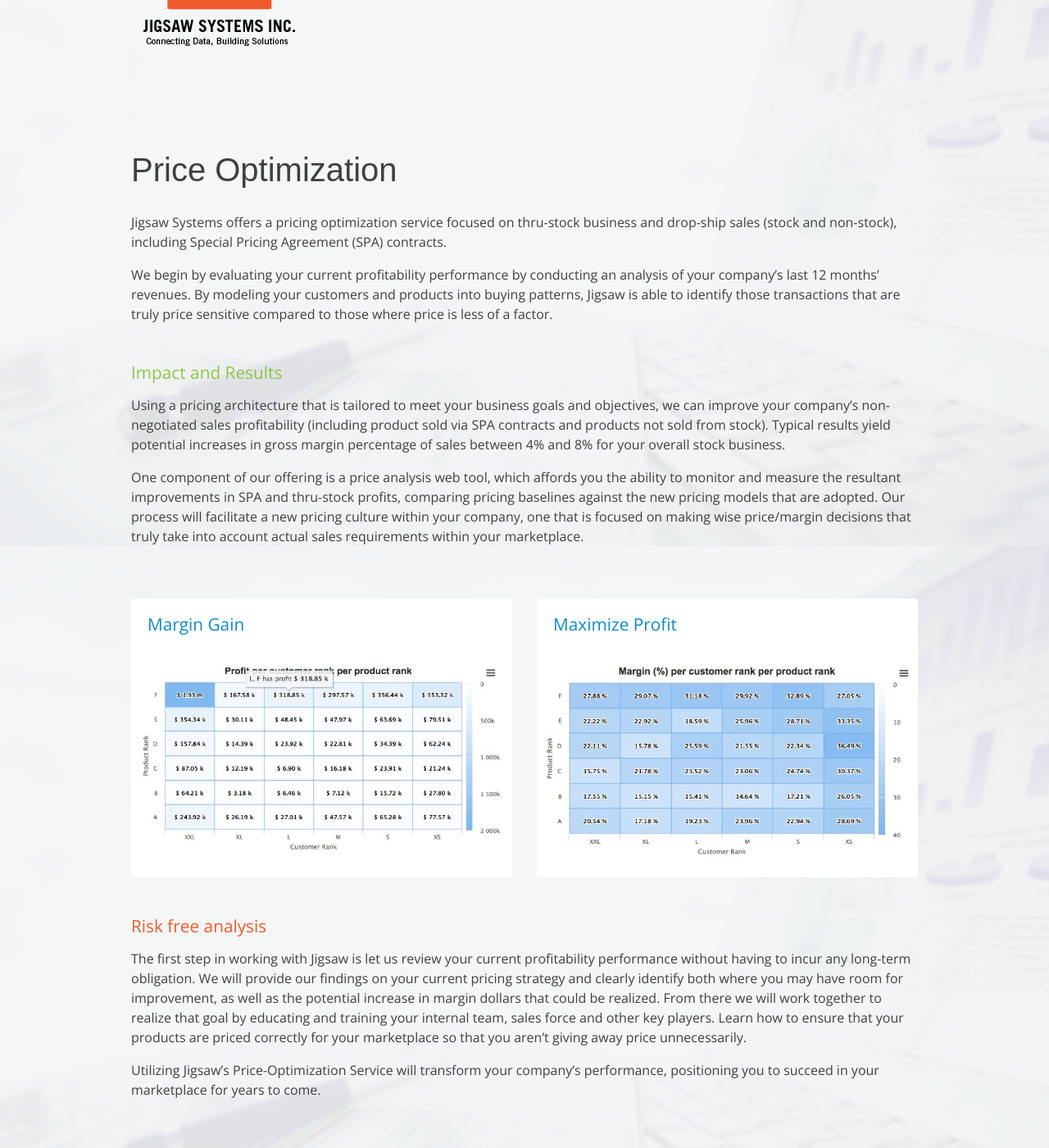
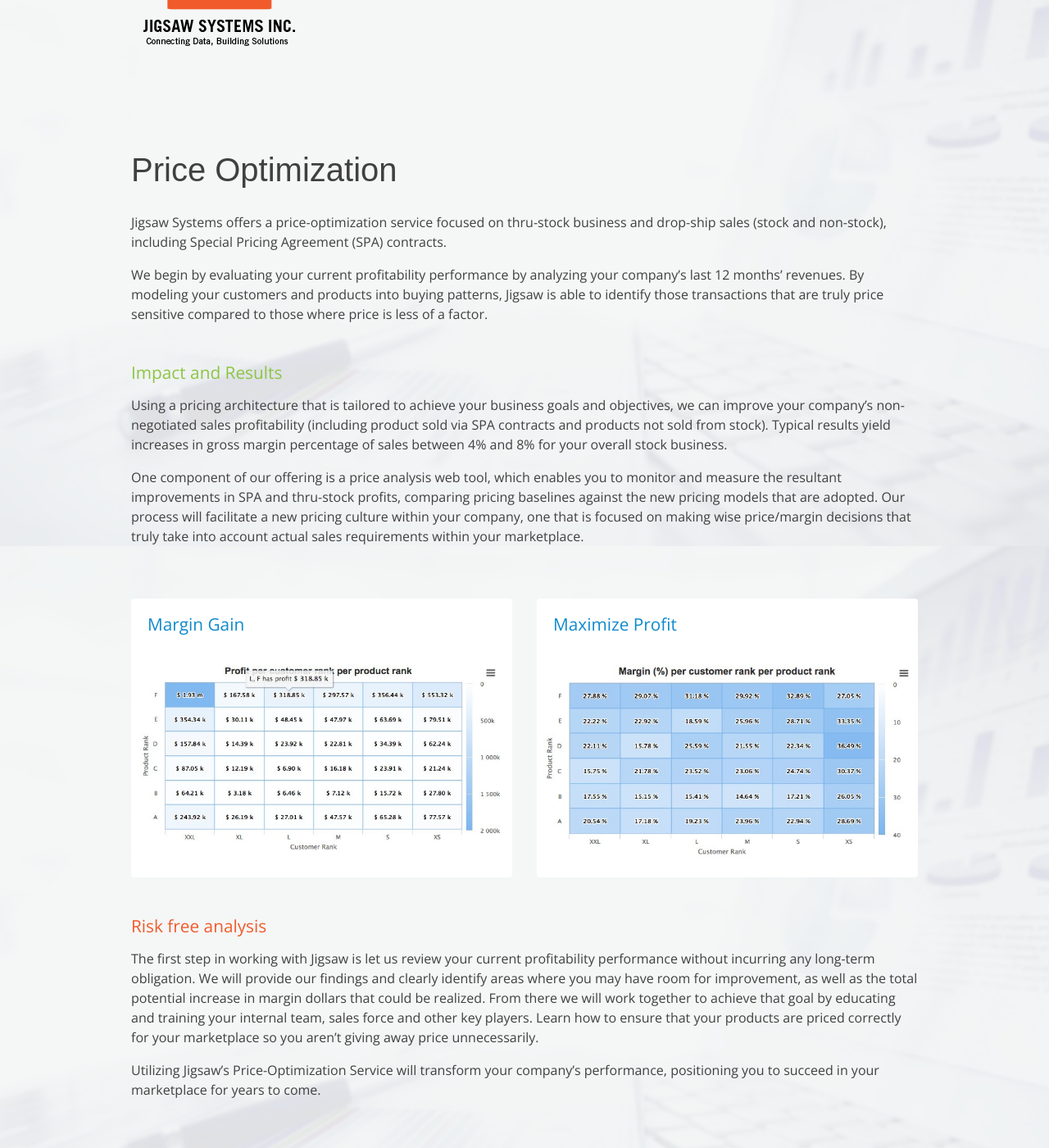
Before and after one commit to Codefully/jigsaw-redo, a Jekyll site: the page built from pages/distributors-price-optimization.md, in a window 1280 px wide and 1400 px high, scrolled down 234 px. Shown: the whole window at 82% size. Built offline with Jekyll 4.4.1, drawn with Linux system fonts in a browser that asks for light colours; nearby versions of some CDN libraries; some web fonts are replaced.

Commit message:
Updated Distributors Price Optimization

```diff
--- a/pages/distributors-price-optimization.md
+++ b/pages/distributors-price-optimization.md
@@ -8,15 +8,15 @@ layout: page
 
 # Price Optimization
 
-Jigsaw Systems offers a pricing optimization service focused on thru-stock business and drop-ship sales (stock and non-stock), including Special Pricing Agreement (SPA) contracts.
+Jigsaw Systems offers a price-optimization service focused on thru-stock business and drop-ship sales (stock and non-stock), including Special Pricing Agreement (SPA) contracts.
 
-We begin by evaluating your current profitability performance by conducting an analysis of your company’s last 12 months' revenues. By modeling your customers and products into buying patterns, Jigsaw is able to identify those transactions that are truly price sensitive compared to those where price is less of a factor.
+We begin by evaluating your current profitability performance by analyzing your company’s last 12 months' revenues. By modeling your customers and products into buying patterns, Jigsaw is able to identify those transactions that are truly price sensitive compared to those where price is less of a factor.
 
 <h2 class="color-green mt-5 mb-3">Impact and Results</h2>
 
-Using a pricing architecture that is tailored to meet your business goals and objectives, we can improve your company’s non-negotiated sales profitability (including product sold via SPA contracts and products not sold from stock). Typical results yield potential increases in gross margin percentage of sales between 4% and 8% for your overall stock business.
+Using a pricing architecture that is tailored to achieve your business goals and objectives, we can improve your company’s non-negotiated sales profitability (including product sold via SPA contracts and products not sold from stock). Typical results yield increases in gross margin percentage of sales between 4% and 8% for your overall stock business.
 
-One component of our offering is a price analysis web tool, which affords you the ability to monitor and  measure the resultant improvements in SPA and thru-stock profits, comparing pricing baselines against the new pricing models that are adopted. Our process will facilitate a new pricing culture within your company, one that is focused on making wise price/margin decisions that truly take into account actual sales requirements within your marketplace.
+One component of our offering is a price analysis web tool, which enables you to monitor and measure the resultant improvements in SPA and thru-stock profits, comparing pricing baselines against the new pricing models that are adopted. Our process will facilitate a new pricing culture within your company, one that is focused on making wise price/margin decisions that truly take into account actual sales requirements within your marketplace.
 
 <div class="card-deck">
   <div class="card my-5 pb-4">
@@ -36,6 +36,6 @@ One component of our offering is a price analysis web tool, which affords you th
 <h2 class="color-orange mb-3">Risk free analysis</h2>
 
 
-The first step in working with Jigsaw is let us review your current profitability performance without having to incur any long-term obligation. We will provide our findings on your current pricing strategy and clearly identify both where you may have room for improvement, as well as the potential increase in margin dollars that could be realized. From there we will work together to realize that goal by educating and training your internal team, sales force and other key players. Learn how to ensure that your products are priced correctly for your marketplace so that you aren't giving away price unnecessarily.
+The first step in working with Jigsaw is let us review your current profitability performance without incurring any long-term obligation. We will provide our findings and clearly identify areas where you may have room for improvement, as well as the total potential increase in margin dollars that could be realized. From there we will work together to achieve that goal by educating and training your internal team, sales force and other key players. Learn how to ensure that your products are priced correctly for your marketplace so you aren't giving away price unnecessarily.
 
 Utilizing Jigsaw's Price-Optimization Service will transform your company's performance, positioning you to succeed in your marketplace for years to come.
```
